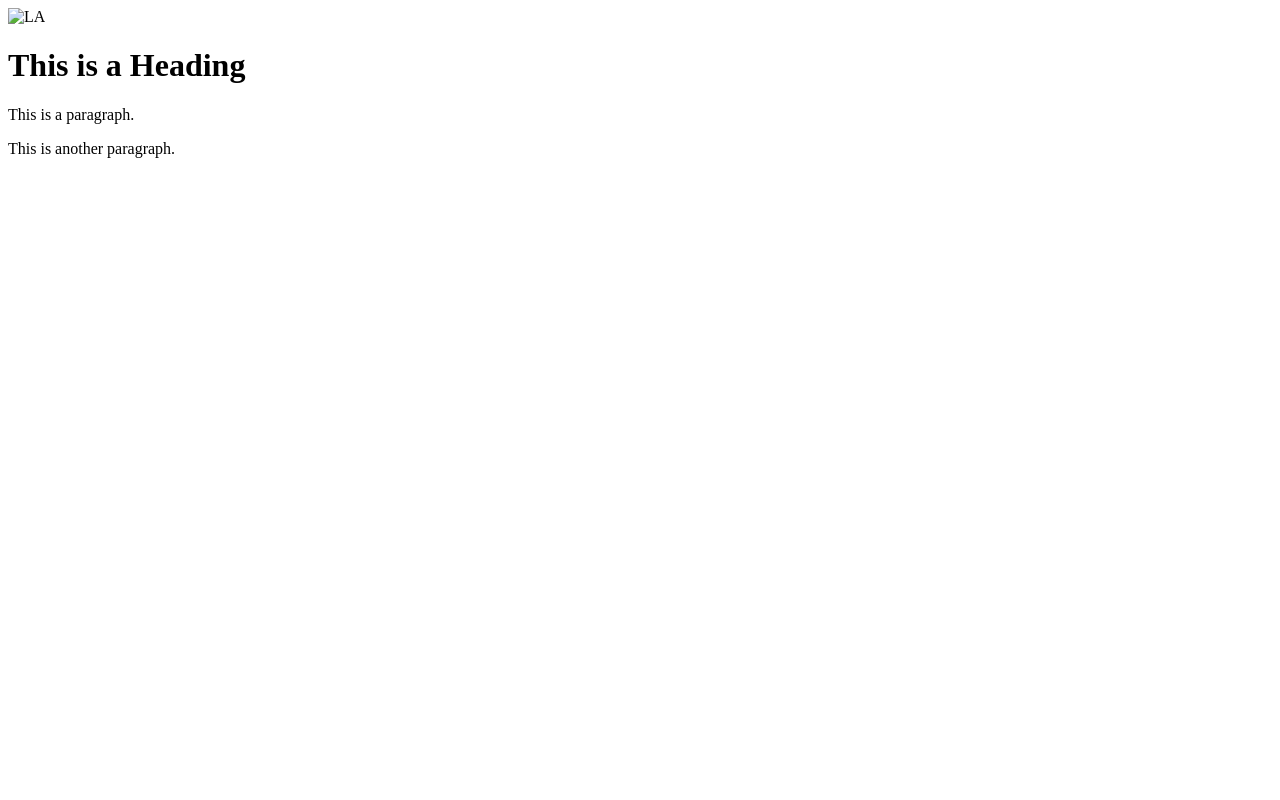
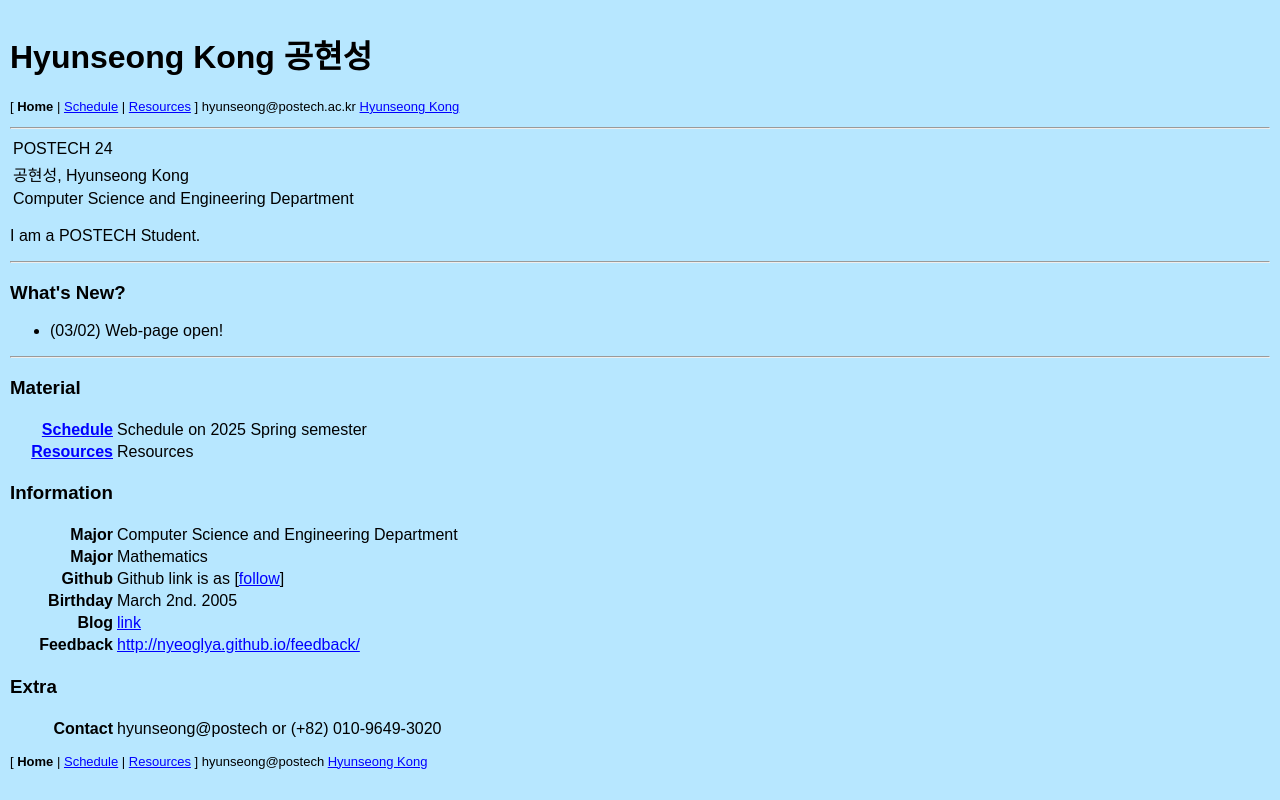
Before and after one commit to nyeoglya/nyeoglya.github.io, a plain HTML site: page index.html in a window 1280 px wide. Drawn offline with Linux system fonts and the light colour scheme.

Commit message:
feat: initialize basic info

```diff
--- a/basic.css
+++ b/basic.css
@@ -0,0 +1,26 @@
+BODY, H1, H2, H3, H4, P, UL, OL, DL, LI, DT, DD, TH, TD, I, B, EM, STRONG { font-family: sans-serif; }
+
+BODY { background: #B7E7FF; }
+
+A:link { color: #0000FF; }
+A:visited { color: #CC00CC; }
+A:hover { color: #CC9900; }
+A:active { color: #FF0000; }
+
+TABLE { border: none; }
+TH { vertical-align: top; text-align: right; }
+TD { vertical-align: top; }
+TD.sidebar { background: #9ECFE7; }
+TD.main { background: #B7E7FF; }
+TD.small { font-size: small; }
+TD.menu { font-size: small; }
+TD.submenu { font-size: x-small }
+
+DT { padding: 1ex 0ex; }
+DT:first-child { padding: 0ex 0ex; }
+DT.first { padding: 0ex 0ex; }
+
+P.bottom { font-size: small; }
+B.here { font-weight: bold; color: black; }
+
+PRE, TT, CODE { font-family: monospace; }
--- a/index.html
+++ b/index.html
@@ -1,21 +1,111 @@
 <!DOCTYPE html>
-<html lang="en">
-<meta charset="UTF-8">
-<title>Page Title</title>
-<meta name="viewport" content="width=device-width,initial-scale=1">
-<link rel="stylesheet" href="">
-<style>
-</style>
-<script src=""></script>
-<body>
+<html lang="ko">
+<head>
+    <meta charset="UTF-8">
+    <meta name="viewport" content="width=device-width,initial-scale=1">
+    <link rel="stylesheet" href="basic.css" type="text/css">
 
-<img src="img_la.jpg" alt="LA" style="width:100%">
+    <title>Hyunseong Kong</title>
+    <meta name="description" content="Hyunseong Kong">
+</head>
+<body marginwidth="0" marginheight="0">
+    <table width="100%" cellspacing="0" cellpadding="10"><tbody>
+    <tr>
+    <td class="main" valign="top">
+    <h1>
+    Hyunseong Kong 공현성
+    </h1>
 
-<div class="">
- <h1>This is a Heading</h1>
- <p>This is a paragraph.</p>
- <p>This is another paragraph.</p>
-</div>
+    <p class="bottom">
+    [ <b class="here">Home</b>
+    | <a href="schedule.html">Schedule</a>
+    | <a href="resources.html">Resources</a>
+    ]
+    hyunseong@postech.ac.kr <a href="https://nyeoglya.github.io/hyunseong">Hyunseong Kong</a>
+    </p>
 
+    <hr>
+
+    <table><tbody>
+        <tr><td> POSTECH 24 </td></tr>
+        <tr><td> 공현성, Hyunseong Kong</td></tr>
+        <tr><td> Computer Science and Engineering Department </td></tr>
+    </tbody></table>
+
+    <p>
+        I am a POSTECH Student.
+    </p>
+
+    <p></p><hr><p></p>
+
+    <h3>What's New?</h3>
+    <ul>
+        <li> (03/02) Web-page open! </li>
+    </ul>
+
+    <p></p><hr><p></p>
+
+    <h3>Material</h3>
+
+    <table>
+    <tbody>
+        <tr><th width="100"> <a href="schedule.html">Schedule</a> </th>
+        <td> Schedule on 2025 Spring semester </td>
+    </tr>
+    <tr><th> <a href="resources.html">Resources</a> </th>
+        <td> Resources </td>
+    </tr>
+    </tbody></table>
+
+    <h3>Information</h3>
+
+    <table>
+    <tbody>
+    <tr><th width="100"> Major </th>
+        <td> Computer Science and Engineering Department </td>
+    </tr>
+
+    <tr><th width="100"> Major </th>
+        <td> Mathematics </td>
+    </tr>
+
+    <tr><th> Github </th>
+        <td>
+        Github link is as [<a href="https://github.com/nyeoglya">follow</a>]
+        </td>
+    </tr>
+
+    <tr><th> Birthday </th>
+        <td> March 2nd. 2005 </td>
+    </tr>
+
+    <tr><th> Blog </th>
+        <td><a href="https://nyeoglya.github.io/blog">link</a></td>
+    </tr>
+
+    <tr><th> Feedback</th>
+       <td> <a href="./feedback/">http://nyeoglya.github.io/feedback/</a></td>
+    </tr>
+    </tbody></table>
+
+    <h3>Extra</h3>
+
+    <table><tbody>
+    <tr><th width="100"> Contact </th>
+        <td> hyunseong@postech or (+82) 010-9649-3020 </td>
+    </tr>
+    </tbody></table>
+
+    <p class="bottom">
+    [ <b class="here">Home</b>
+    | <a href="schedule.html">Schedule</a>
+    | <a href="resources.html">Resources</a>
+    ]
+    hyunseong@postech <a href="https://nyeoglya.github.io">Hyunseong Kong</a>
+    </p>
+
+    </td>
+    </tr>
+    </tbody></table>
 </body>
 </html>
```
